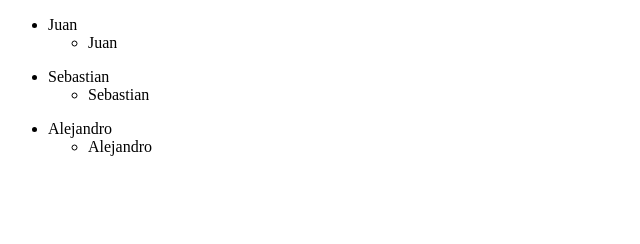
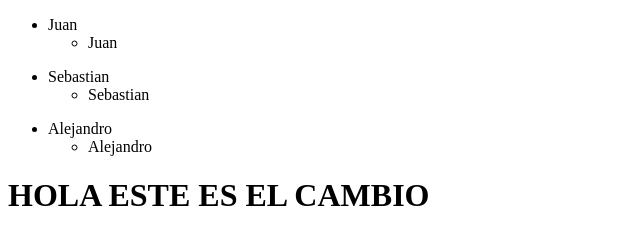
Before and after one commit to PhantroGC/MiPrimerRep, a plain HTML site: page index.html in a window 1280 px wide. Shown: the whole page, without its empty margins (0-640 px from the left). Drawn offline with nearby package versions, Linux system fonts and the light colour scheme.

Commit message:
Modificacion en el index

```diff
--- a/index.html
+++ b/index.html
@@ -12,5 +12,6 @@
    <div id="lista">
 
    </div>
+   <h1>HOLA ESTE ES EL CAMBIO</h1>
 </body>
 </html>
```
